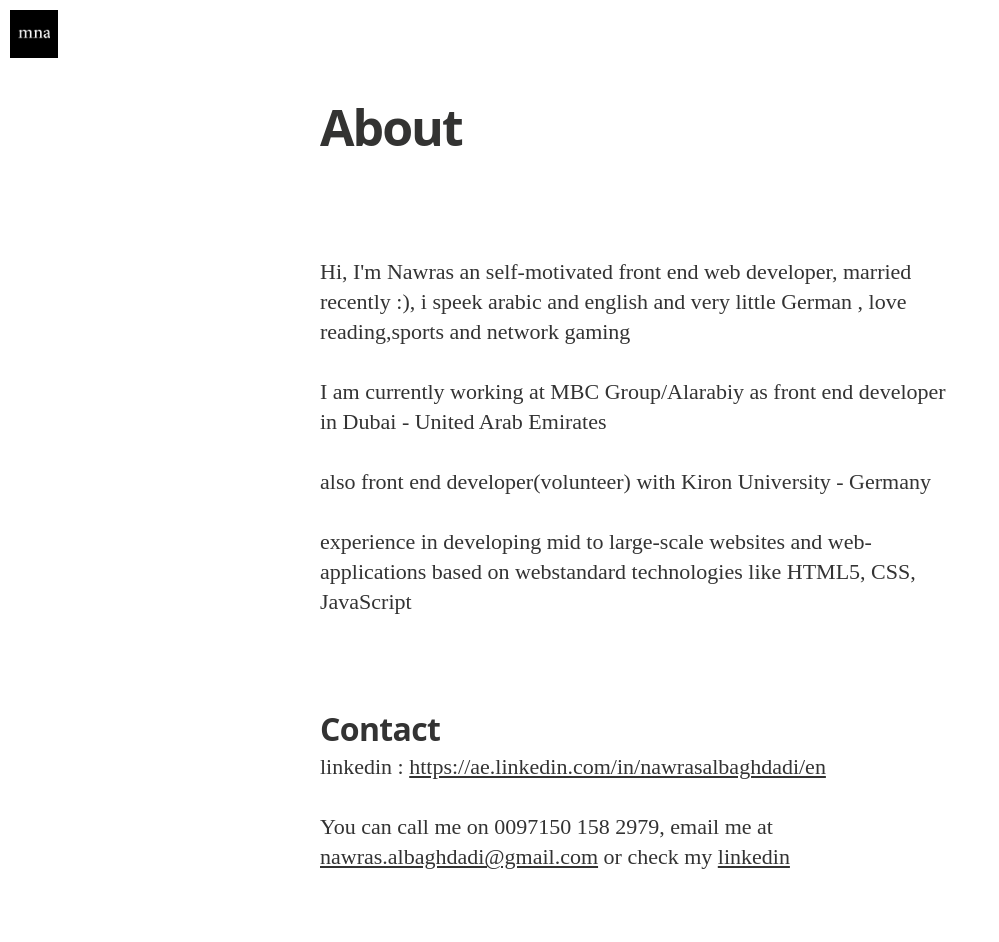
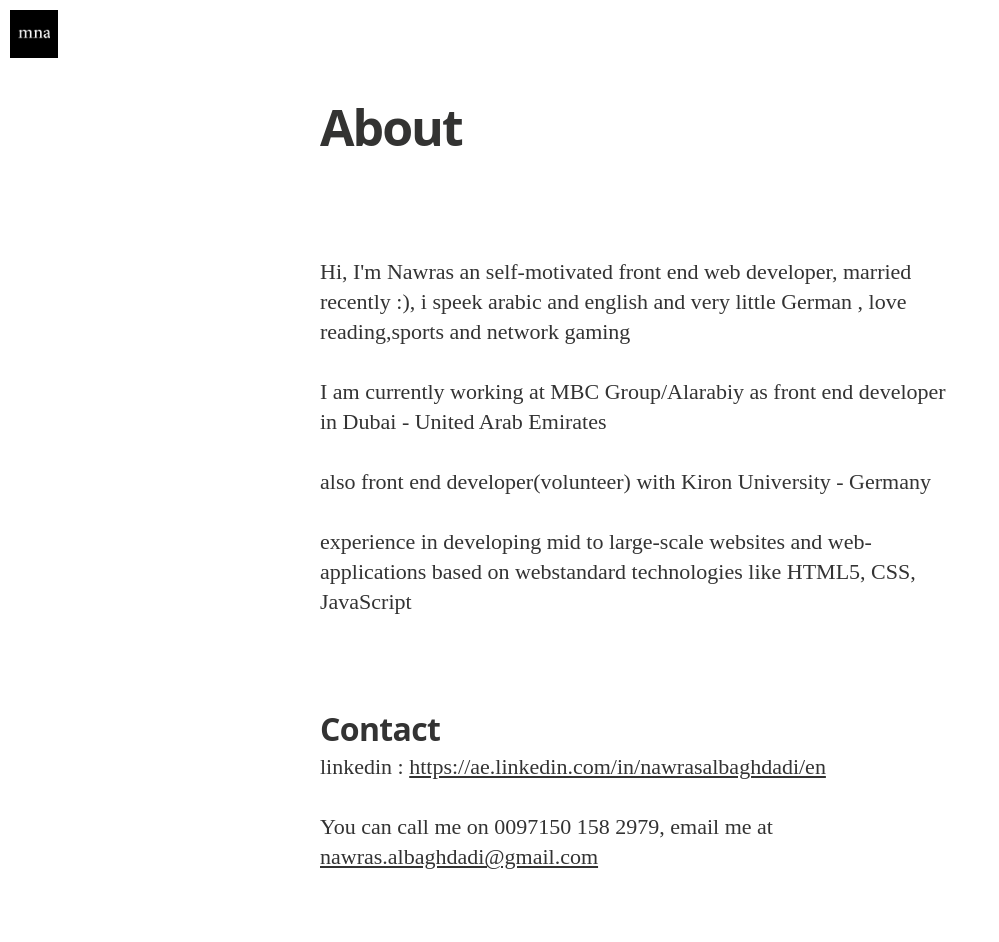
Before and after one commit to nawrasalbaghdadi/nawrasalbaghdadi.github.io, a Jekyll site: the page built from about.md, in a window 1280 px wide. Shown: the top 942 px of the page, without its empty margins (0-999 px from the left). Built offline with Jekyll 4.4.1, drawn with Linux system fonts in a browser that asks for light colours; nearby versions of some CDN libraries; some web fonts are replaced; Markdown is read by kramdown in place of the engine named in the settings; grey boxes are pictures that could not be loaded.

Commit message:
fixs in about

```diff
--- a/about.md
+++ b/about.md
@@ -13,4 +13,4 @@ permalink: /about/
 
 <p>linkedin : <a href="https://ae.linkedin.com/in/nawrasalbaghdadi/en">https://ae.linkedin.com/in/nawrasalbaghdadi/en</a></p>
 
-<p>You can call me on 0097150 158 2979, email me at <a href="mailto@nawras.albaghdadi@gmail.com" target="_top">nawras.albaghdadi@gmail.com</a>  or check my <a href="https://ae.linkedin.com/in/nawrasalbaghdadi/en">linkedin</a></p>
+<p>You can call me on 0097150 158 2979, email me at <a href="mailto@nawras.albaghdadi@gmail.com" target="_top">nawras.albaghdadi@gmail.com</a>  </p>
```
